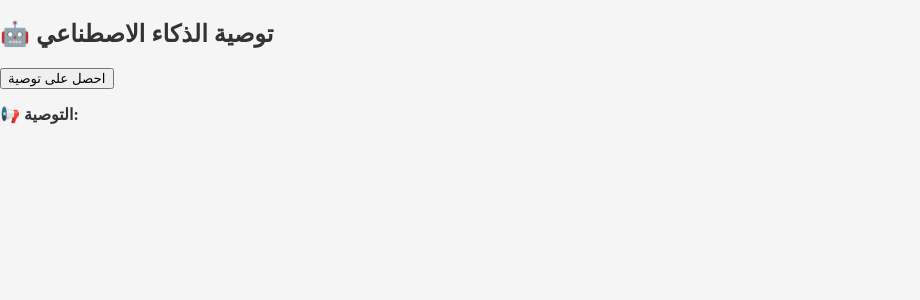
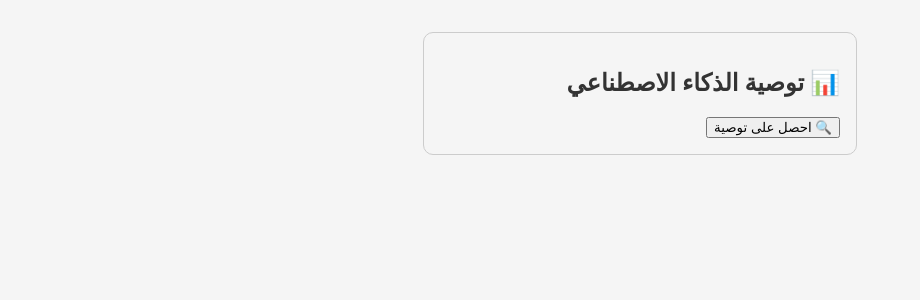
Before and after one commit to daferali20/vite-react-vercel, a React (Vite) app: page / in a window 1280 px wide. Shown: the top 300 px of the page, without its empty margins (0-920 px from the left). Built offline with nearby package versions, Linux system fonts and the light colour scheme.

Commit message:
Update AiRecommendation.jsx

```diff
--- a/src/components/AiRecommendation.jsx
+++ b/src/components/AiRecommendation.jsx
@@ -1,12 +1,12 @@
 import React, { useState } from 'react';
 
-function AiRecommendation() {
-  const [recommendation, setRecommendation] = useState('');
+function StockRecommendationBox() {
+  const [recommendation, setRecommendation] = useState(null);
   const [loading, setLoading] = useState(false);
 
   const getRecommendation = async () => {
     setLoading(true);
-    setRecommendation('');
+    setRecommendation(null);
 
     try {
       const response = await fetch('https://api.openai.com/v1/chat/completions', {
@@ -20,45 +20,55 @@ function AiRecommendation() {
           messages: [
             {
               role: 'user',
-              content: 'أعطني توصية لحظية لسهم مناسب للشراء اليوم بناءً على بيانات السوق.',
+              content: `
+أعطني توصية لحظية لسهم مناسب للشراء اليوم بصيغة JSON تحتوي على:
+{
+  "symbol": "رمز السهم",
+  "current_price": "سعر السوق الحالي",
+  "buy_price": "سعر الشراء المقترح",
+  "target_price": "هدف البيع الأولي",
+  "stop_loss": "وقف الخسارة"
+}
+              `.trim(),
             },
           ],
+          temperature: 0.7,
         }),
       });
-<div className="recommendation-box">
-  <h3>🧠 التوصية اليوم</h3>
-  <ul>
-    <li><strong>السهم:</strong> AAPL</li>
-    <li><strong>سعر السوق:</strong> $182.10</li>
-    <li><strong>سعر الشراء المقترح:</strong> $181.50</li>
-    <li><strong>هدف البيع الأولي:</strong> $190.00</li>
-    <li><strong>وقف الخسارة:</strong> $178.00</li>
-  </ul>
-</div>
 
       const data = await response.json();
-
-      const aiReply = data?.choices?.[0]?.message?.content || 'لم يتم توليد توصية.';
-      setRecommendation(aiReply);
+      const result = JSON.parse(data.choices[0].message.content);
+      setRecommendation(result);
     } catch (error) {
-      console.error('حدث خطأ أثناء جلب التوصية:', error);
-      setRecommendation('تعذر جلب التوصية حالياً.');
+      console.error('خطأ في جلب التوصية:', error);
+      setRecommendation({ error: 'تعذر جلب التوصية حالياً.' });
     } finally {
       setLoading(false);
     }
   };
 
   return (
-    <div>
-      <h2>🤖 توصية الذكاء الاصطناعي</h2>
+    <div style={{ padding: '1rem', border: '1px solid #ccc', borderRadius: '10px', maxWidth: '400px', margin: '2rem auto', textAlign: 'right', direction: 'rtl' }}>
+      <h2>📊 توصية الذكاء الاصطناعي</h2>
       <button onClick={getRecommendation} disabled={loading}>
-        {loading ? 'جاري التحليل...' : 'احصل على توصية'}
+        {loading ? '...جاري التحليل' : '🔍 احصل على توصية'}
       </button>
-      <p style={{ marginTop: '1rem', fontWeight: 'bold' }}>
-        📢 التوصية: {recommendation}
-      </p>
+
+      {recommendation && !recommendation.error && (
+        <ul style={{ listStyle: 'none', padding: 0, marginTop: '1rem' }}>
+          <li><strong>📈 السهم:</strong> {recommendation.symbol}</li>
+          <li><strong>💲 سعر السوق:</strong> {recommendation.current_price}</li>
+          <li><strong>🛒 سعر الشراء:</strong> {recommendation.buy_price}</li>
+          <li><strong>🎯 هدف البيع:</strong> {recommendation.target_price}</li>
+          <li><strong>🛑 وقف الخسارة:</strong> {recommendation.stop_loss}</li>
+        </ul>
+      )}
+
+      {recommendation?.error && (
+        <p style={{ marginTop: '1rem', color: 'red' }}>{recommendation.error}</p>
+      )}
     </div>
   );
 }
 
-export default AiRecommendation;
+export default StockRecommendationBox;
```
